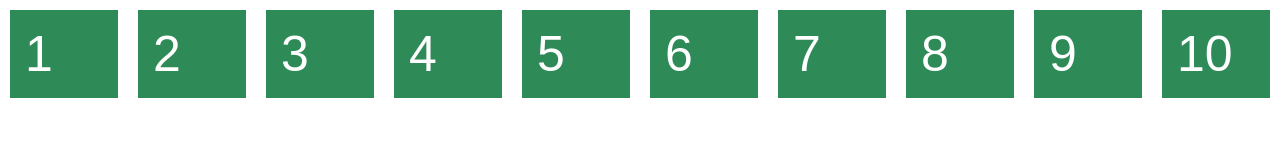
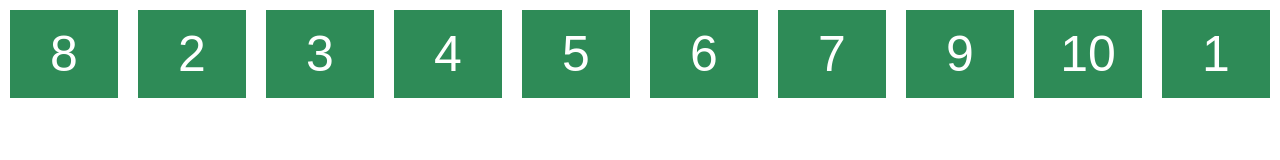
Before and after one commit to dkempton12/flexbox-refresh, a plain HTML site: page index.html in a window 1280 px wide. Drawn offline with Linux system fonts and the light colour scheme.

Commit message:
re-ordered flex items using order property

```diff
--- a/scss/styles.scss
+++ b/scss/styles.scss
@@ -19,7 +19,14 @@ $item-bg: seagreen;
     flex: 1;
     margin: 10px;
     padding: 15px;
+    text-align: center;
     background: $item-bg;
     color: $font;
   }
+  .item1 {
+    order: 1;
+  }
+  .item8 {
+    order: -1;
+  }
 }
```
Also changed, not shown: scss/styles.css, 1 other file.
